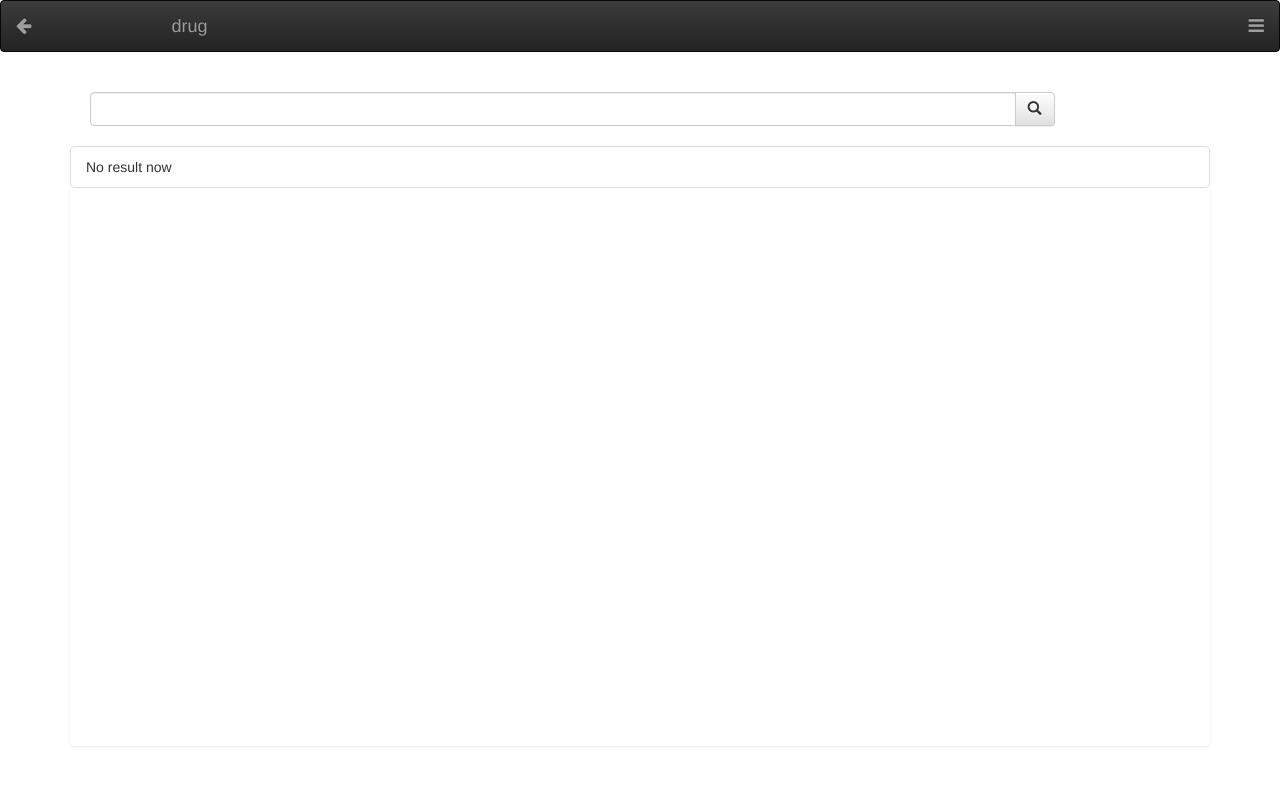
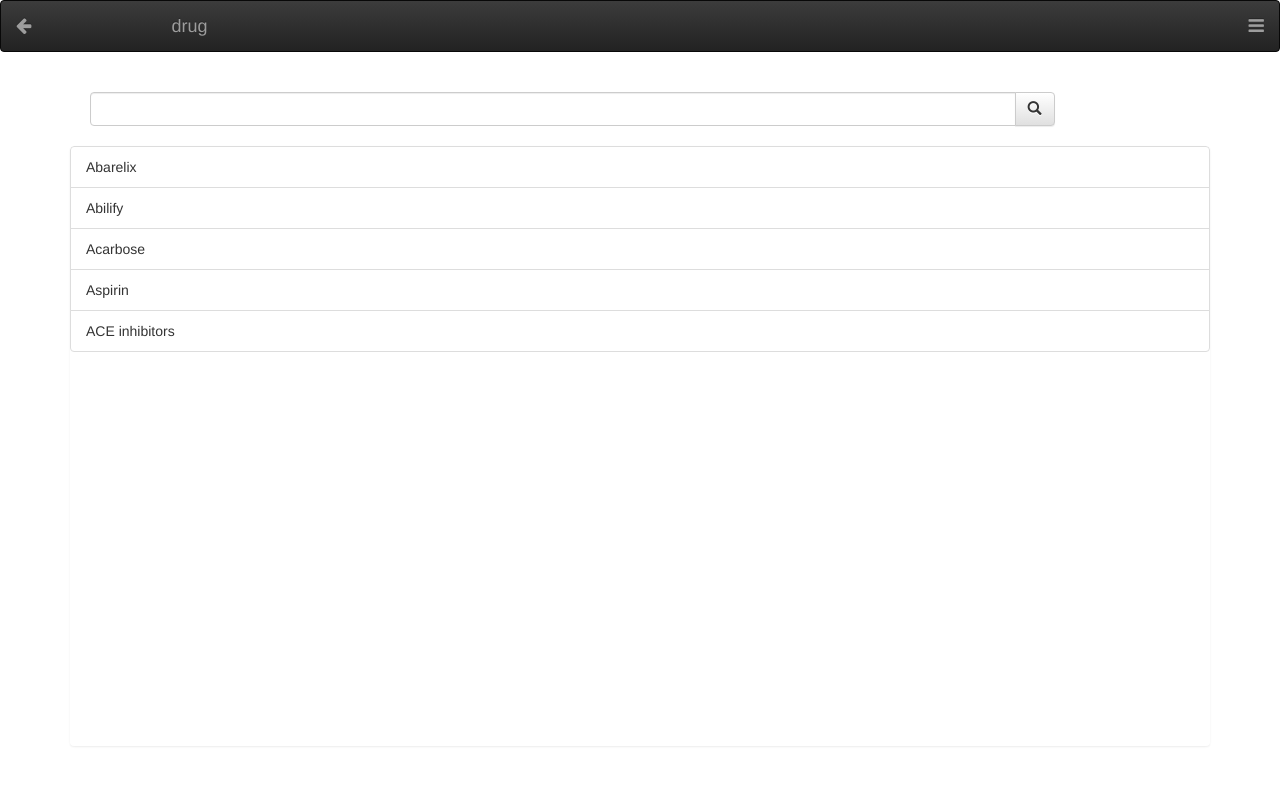
Before and after one commit to JoyceXiaojun/Paramendics, a Django app: page /paramedic/medical/drug in a window 1280 px wide. Shown: the top 786 px of the page. Run offline with Django 3.2, Linux system fonts and the light colour scheme; some libraries are stand-ins or nearby versions.

Commit message:
druglist & drugdetail

```diff
--- a/paramedic/templates/druglist.html
+++ b/paramedic/templates/druglist.html
@@ -24,7 +24,18 @@
             </div>
         </div>
         <ul class="list-group" id="itemslist">
-            <li class="list-group-item noitem">No result now</li>
+{#            {% if items %}#}
+{#                {% for item in items %}#}
+{#                    <li class="list-group-item noitem">{{ item.name }}</li>#}
+{#                {% endfor %}#}
+{#            {% else %}    #}
+{#                <li class="list-group-item noitem">No result now</li>#}
+{#            {% endif %}#}
+             <li class="list-group-item noitem">Abarelix</li>
+             <li class="list-group-item noitem">Abilify</li>
+             <li class="list-group-item noitem">Acarbose</li>
+             <li class="list-group-item noitem">Aspirin</li>
+             <li class="list-group-item noitem">ACE inhibitors</li>
         </ul>
     </div>
 
--- a/paramedic/views.py
+++ b/paramedic/views.py
@@ -51,7 +51,7 @@ def patient_detail(request, id):
         'contacts':'Tony: 123-123-1234',
         'contacts2':'Brian: 456-123-4567',
         'medical1':'Heart Attack: 10-11-2015',
-        'medical2':'Medicine: Aspirin'
+        'medical2':'Allergy Medicine: Aspirin'
     }
     return render(request, 'patient_info_detail.html', {'title': 'patient', 'data': data})
 
@@ -84,13 +84,30 @@ def search_medical(request):
     type = int(request.GET.get('type'))
     data = []
     if type == 1:
-        for i in range(0, 20):
-            data.append({
-                'id':i,
-                'name':'drug' + str(i),
-                'type':1,
-                'intro':'This is a drug'
-            })
+        data.append({
+            'id':0,
+            'name':'Aspirin',
+            'type':1,
+            'intro':'This is a drug'
+        })
+        data.append({
+            'id':1,
+            'name':'ACE inhibitors',
+            'type':1,
+            'intro':'This is a drug'
+        })
+        data.append({
+            'id':2,
+            'name':'Beta-blockers',
+            'type':1,
+            'intro':'This is a drug'
+        })
+        data.append({
+            'id':3,
+            'name':'Cholesterol-lowering drugs',
+            'type':1,
+            'intro':'This is a drug'
+        })
     elif type == 2:
         for i in range(0, 20):
             data.append({
```
Also changed, not shown: paramedic/templates/drug_detail.html (+7 -6 lines), paramedic/templates/home.html (+9 -3 lines).
